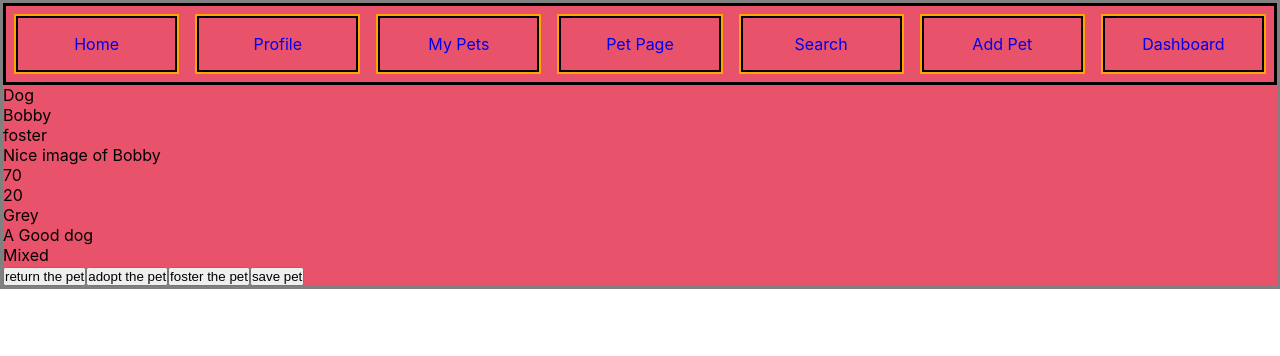
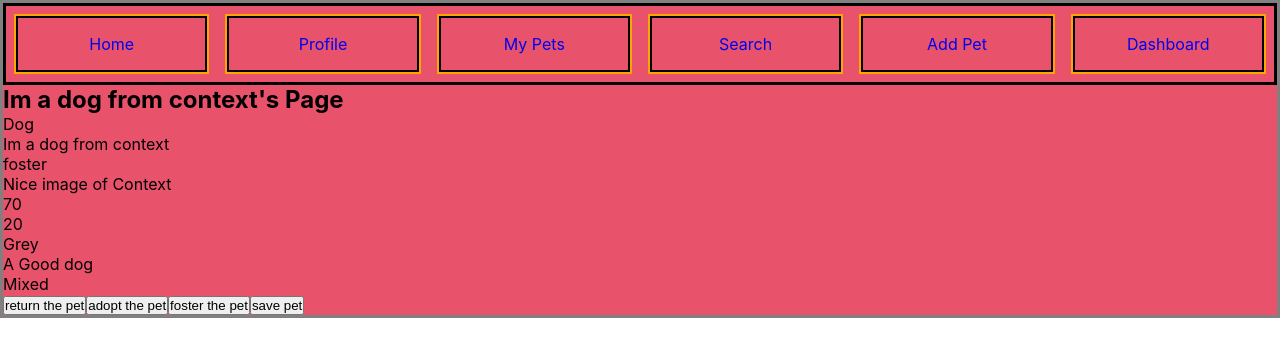
Before and after one commit to mark-itc/pat-addoption-ZeevGinzburg, a React (Create React App) app in the folder Frontend/pet-addoption-platform-zeev/: page /pet-page in a window 1280 px wide. Shown: the top 356 px of the page. Built offline with nearby package versions, Linux system fonts and the light colour scheme.

Commit message:
basic context for pets array adding X button to close log-in and sign up modals. adding functioning button to change search type (basic-advansed) pet page path move from navbar to pet card "see more" button

```diff
--- a/Frontend/pet-addoption-platform-zeev/src/App.css
+++ b/Frontend/pet-addoption-platform-zeev/src/App.css
@@ -91,3 +91,16 @@ nav li a {
     padding: 1rem 0.5rem;
     border: 2px solid black;
 }
+
+button.open-modal-button-sign-up {
+    border: 3px solid purple;
+    background-color: greenyellow;
+}
+button.open-modal-button-log-in {
+    border: 3px solid red;
+    background-color: peru;
+}
+button.open-modal-button-x {
+    border: 3px solid chartreuse;
+    background-color: coral;
+}
--- a/Frontend/pet-addoption-platform-zeev/src/components/log-in-form.jsx
+++ b/Frontend/pet-addoption-platform-zeev/src/components/log-in-form.jsx
@@ -1,4 +1,7 @@
-function LogInForm() {
+import OpenModalButton from "./open-modal-button";
+
+function LogInForm(props) {
+    const { openCloseModalClick, action} = props;
     return(
         <div className="log-in-modal">
             <form>
@@ -16,7 +19,7 @@ function LogInForm() {
                 log in!
                 </button>
                 </form>
-                <div>x</div>
+                <OpenModalButton openCloseModalClick={openCloseModalClick} action="x"/>
             </div>
 
 
--- a/Frontend/pet-addoption-platform-zeev/src/components/log-in-sign-up-modal.jsx
+++ b/Frontend/pet-addoption-platform-zeev/src/components/log-in-sign-up-modal.jsx
@@ -2,10 +2,10 @@ import LogInForm from "./log-in-form";
 import SignUpForm from "./sign-up-form.jsx"
 
 function LogInSignUpModal(props) {
-  let { action } = props;
+  let { openCloseModalClick, action } = props;
       return(
       <>
-        {(action==="log-in") ? <LogInForm /> : <SignUpForm /> }
+        {(action==="log-in") ? <LogInForm  openCloseModalClick={openCloseModalClick} action={action} /> : <SignUpForm  openCloseModalClick={openCloseModalClick} action={action} /> }
         </>
 
     )
--- a/Frontend/pet-addoption-platform-zeev/src/components/navbar.jsx
+++ b/Frontend/pet-addoption-platform-zeev/src/components/navbar.jsx
@@ -1,7 +1,7 @@
 import { NavLink } from 'react-router-dom';
 
 function Navbar () {
-    const activeClassName = 'viewed'
+    const activeClassName = 'viewed';
 
     return (
       <nav className='Navbar'>
@@ -36,7 +36,7 @@ function Navbar () {
               My Pets
             </NavLink>
           </li>
-          <li>
+          {/* <li>
             <NavLink
             //temporary link - need to be linked from my pets / search page
               to='/pet-page'
@@ -46,7 +46,7 @@ function Navbar () {
             >
               Pet Page
             </NavLink>
-          </li>
+          </li> */}
           <li>
             <NavLink
             //temporary - need to replace with search bar
--- a/Frontend/pet-addoption-platform-zeev/src/components/open-modal-button.jsx
+++ b/Frontend/pet-addoption-platform-zeev/src/components/open-modal-button.jsx
@@ -1,16 +1,16 @@
-import { useState } from "react";
 function OpenModalButton(props) {
     const { action, openCloseModalClick} = props;
 
     function openModal(e) {
         e.preventDefault();
         openCloseModalClick(action);
+        console.log(action)
 
     }
 
     return (
         <>
-            <button className="open-modal-button" onClick={openModal}>{action} </button>
+            <button className={"open-modal-button-" + action} onClick={openModal}>{action} </button>
         </>
     )
 
--- a/Frontend/pet-addoption-platform-zeev/src/components/sign-up-form.jsx
+++ b/Frontend/pet-addoption-platform-zeev/src/components/sign-up-form.jsx
@@ -1,4 +1,8 @@
-function SignUpForm() {
+import OpenModalButton from "./open-modal-button";
+
+function SignUpForm(props) {
+  const { openCloseModalClick, action} = props;
+
     return(
         <div className="sign-up-modal">
         <form className="sign-up">
@@ -38,7 +42,7 @@ function SignUpForm() {
           sign me up!
         </button>
         </form>
-        <div>x</div>
+        <OpenModalButton openCloseModalClick={openCloseModalClick} action="x"/>
       </div>
 
     )
--- /dev/null
+++ b/Frontend/pet-addoption-platform-zeev/src/contexts/pets-array-context.jsx
@@ -0,0 +1,23 @@
+import { createContext } from 'react';
+
+const  petsArray = [
+    {
+      name:"Im a dog from context",
+      image:"Nice image of Context",
+      status: "foster",
+      type: "Dog",
+      height: 70,
+      weight: 20,
+      color: "Grey",
+      bio: "A Good dog",
+      hypoallergenic: true,
+      dietaryRestrictions: "",
+      breed: "Mixed",
+      id: 1
+  },
+
+  ];
+
+  const petsArrayContext = createContext(petsArray);
+
+  export default petsArrayContext;
--- a/Frontend/pet-addoption-platform-zeev/src/pages/homepage.jsx
+++ b/Frontend/pet-addoption-platform-zeev/src/pages/homepage.jsx
@@ -19,7 +19,7 @@ function HomePage() {
   const [openModal, setOpenModal] = useState(false);
 
   const openCloseModalClick = (actionFromButton) => {
-      setOpenModal(true);
+      setOpenModal(!openModal);
       action = actionFromButton;
       // console.log(openModal)
       // console.log(action);
@@ -36,7 +36,7 @@ function HomePage() {
       <OpenModalButton openCloseModalClick={openCloseModalClick} action="sign-up"/>
       <p>Already signed? </p>
       <OpenModalButton openCloseModalClick={openCloseModalClick} action="log-in"/>
-      {openModal && <LogInSignUpModal action={action}/>}
+      {openModal && <LogInSignUpModal openCloseModalClick={openCloseModalClick} action={action}/>}
     </div>
 
     );
--- a/Frontend/pet-addoption-platform-zeev/src/pages/my-pets-page.jsx
+++ b/Frontend/pet-addoption-platform-zeev/src/pages/my-pets-page.jsx
@@ -1,6 +1,11 @@
+import { useContext } from "react";
+
+
+
 import Navbar from "../components/navbar";
 import Header from "../components/header";
 import PetCard from "../components/pet-card";
+import petsArrayContext from "../contexts/pets-array-context";
 
 //need to change it to context ..
 let isLoggedIn = false;
@@ -31,12 +36,13 @@ const petsArray = [
   let userHavePets = true;
 
 function MyPetsPage() {
+  const petsArray = useContext(petsArrayContext);
       return(
         <div className="my-pets-page-temp">
           <Navbar/>
           {userHavePets
-          ? <Header page="my-pets-page-have" isLoggedIn = {isLoggedIn}userName = {userName}/>
-          : <Header page="my-pets-page-not-have" isLoggedIn = {isLoggedIn}userName = {userName}/> }
+          ? <Header page="my-pets-page-have" isLoggedIn = {isLoggedIn} userName = {userName}/>
+          : <Header page="my-pets-page-not-have" isLoggedIn = {isLoggedIn} userName = {userName}/> }
           <div className="card-container">
           <PetCard petsArray={petsArray}/>
 
--- a/Frontend/pet-addoption-platform-zeev/src/pages/pet-page.jsx
+++ b/Frontend/pet-addoption-platform-zeev/src/pages/pet-page.jsx
@@ -1,44 +1,31 @@
+import { useContext } from "react";
+
 import Navbar from "../components/navbar";
-
+import petsArrayContext from "../contexts/pets-array-context";
 //need to make the pets array a context or props - and after that it need to be taken from the server...
-const pets = [
-    {
-      name:"Bobby",
-      image:"Nice image of Bobby",
-      status: "foster",
-      type: "Dog",
-      height: 70,
-      weight: 20,
-      color: "Grey",
-      bio: "A Good dog",
-      hypoallergenic: true,
-      dietaryRestrictions: "",
-      breed: "Mixed",
-      id: 1
-  },
-
-  ]
 
 
 function PetPage() {
+  const petsArray = useContext(petsArrayContext);
      return (
     <div className="pet-page">
-            <Navbar/>
-    <p className="pet's Type">{pets[0].type}</p>
-    <p className="pet's name">{pets[0].name}</p>
-    <p className="pet's status">{pets[0].status}</p>
-    <p className="pet's image">{pets[0].image}</p>
-    <p className="pet's height">{pets[0].height}</p>
-    <p className="pet's weight">{pets[0].weight}</p>
-    <p className="pet's Color">{pets[0].color}</p>
-    <p className="pet's Bio">{pets[0].bio}</p>
-    <p className="pet's Hypoallergenic">{pets[0].Hypoallergenic}</p>
-    <p className="pet's dietary restrictions">{pets[0].dietaryRestrictions}</p>
-    <p className="pet's breed">{pets[0].breed}</p>
-    <button>return the pet</button>
-    <button>adopt the pet</button>
-    <button>foster the pet</button>
-    <button>save pet</button>
+      <Navbar/>
+      <h2>{`${petsArray[0].name}'s Page `} </h2>
+      <p className="pet's Type">{petsArray[0].type}</p>
+      <p className="pet's name">{petsArray[0].name}</p>
+      <p className="pet's status">{petsArray[0].status}</p>
+      <p className="pet's image">{petsArray[0].image}</p>
+      <p className="pet's height">{petsArray[0].height}</p>
+      <p className="pet's weight">{petsArray[0].weight}</p>
+      <p className="pet's Color">{petsArray[0].color}</p>
+      <p className="pet's Bio">{petsArray[0].bio}</p>
+      <p className="pet's Hypoallergenic">{petsArray[0].Hypoallergenic}</p>
+      <p className="pet's dietary restrictions">{petsArray[0].dietaryRestrictions}</p>
+      <p className="pet's breed">{petsArray[0].breed}</p>
+      <button>return the pet</button>
+      <button>adopt the pet</button>
+      <button>foster the pet</button>
+      <button>save pet</button>
   </div>
   );
 
--- a/Frontend/pet-addoption-platform-zeev/src/pages/search-page.jsx
+++ b/Frontend/pet-addoption-platform-zeev/src/pages/search-page.jsx
@@ -1,17 +1,41 @@
+import { useContext } from "react";
+import { useState } from "react";
+
 import Navbar from "../components/navbar";
 import SearchBar from "../components/search-bar";
+import PetCard from "../components/pet-card";
+import petsArrayContext from "../contexts/pets-array-context";
 
+// it works but for some reason the advanced turn back just after two clicks..
 function SearchPage() {
-  let searchType = "basic";
+  const petsArray = useContext(petsArrayContext);
+  const [searchType, setSearchType] = useState("basic")
+  let isBasic = true;
+  function changeSearch(e) {
+    e.preventDefault();
+    isBasic = !isBasic;
+    console.log(isBasic)
+    if(!isBasic) {
+      setSearchType("advanced");
+    }
+    else {
+        setSearchType("basic");
+      }
+
+      console.log(searchType);
+
+}
+
     return(
 
         <div className="search-page-temp">
                 <Navbar/>
+                <button className="change-search-type-button-" onClick={changeSearch}> change search type </button>
                 <SearchBar searchType={searchType}/>
           <div className="search-results">
             <ul>
-              <li>* 1st result of search..*</li>
-              <li>* 2nd result of search..*</li>
+              <li><PetCard petsArray={petsArray} /> 1 </li>
+              <li><PetCard petsArray={petsArray} /> 2 </li>
             </ul>
           </div>
 
```
Also changed, not shown: Frontend/pet-addoption-platform-zeev/src/components/pet-card.jsx (+15 -1 lines).
